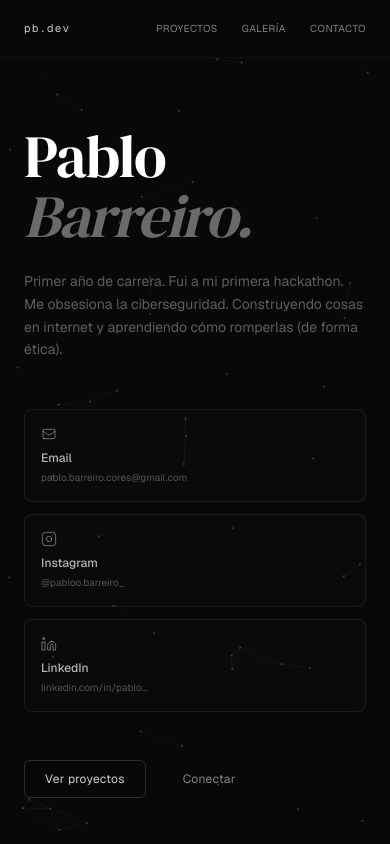
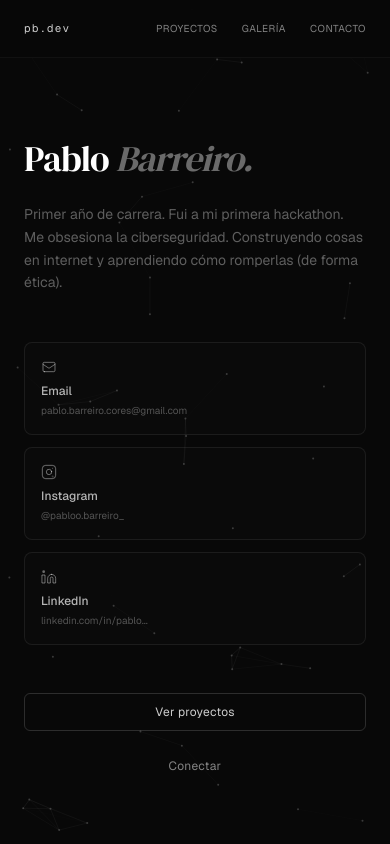
Before and after one commit to pbarreiroh/mi_web_personal, a Next.js app: page / in a window 390 px wide. Shown: the top 844 px of the page. Built offline with nearby package versions, Linux system fonts and the light colour scheme; no server answers; the database is empty.

Commit message:
fix: responsive y partículas interactivas

```diff
--- a/app/page.tsx
+++ b/app/page.tsx
@@ -143,21 +143,21 @@ export default function Home() {
       </nav>
 
       {/* Hero */}
-      <section className="relative min-h-screen flex flex-col justify-center items-center px-6 pt-20">
+      <section className="relative min-h-[100dvh] flex flex-col justify-center items-center pt-20">
         <ParticleCanvas />
 
-        <div className="relative z-10 w-full max-w-[680px] space-y-12">
+        <div className="relative z-10 w-full max-w-3xl px-6 md:px-12 lg:px-20 space-y-12">
           <ScrollReveal>
-            <h1 className="font-serif text-6xl tracking-tight text-white mb-2">
+            <h1 className="font-serif text-4xl md:text-6xl lg:text-7xl tracking-tight text-white mb-2">
               Pablo <span className="text-white/40 italic">Barreiro.</span>
             </h1>
-            <p className="text-white/[0.35] text-sm leading-relaxed max-w-lg mt-6">
+            <p className="text-white/[0.35] text-sm md:text-base leading-relaxed max-w-lg mt-6">
               Primer año de carrera. Fui a mi primera hackathon. Me obsesiona la ciberseguridad. Construyendo cosas en internet y aprendiendo cómo romperlas (de forma ética).
             </p>
           </ScrollReveal>
 
           <ScrollReveal>
-            <div className="grid grid-cols-1 sm:grid-cols-3 gap-3">
+            <div className="grid grid-cols-1 md:grid-cols-3 gap-3">
               <a href="mailto:pablo.barreiro.cores@gmail.com" className="hoverable p-4 border border-[rgba(255,255,255,0.07)] rounded-lg bg-white/[0.01] hover:bg-white/[0.03] transition-colors flex flex-col gap-2 relative overflow-hidden group">
                 <svg className="w-4 h-4 text-white/40" fill="none" stroke="currentColor" viewBox="0 0 24 24">
                   <path strokeLinecap="round" strokeLinejoin="round" strokeWidth={1.5} d="M3 8l7.89 5.26a2 2 0 002.22 0L21 8M5 19h14a2 2 0 002-2V7a2 2 0 00-2-2H5a2 2 0 00-2 2v10a2 2 0 002 2z" />
@@ -194,11 +194,11 @@ export default function Home() {
           </ScrollReveal>
 
           <ScrollReveal>
-            <div className="flex gap-4">
-              <a href="#proyectos" className="hoverable px-5 py-2.5 border border-[rgba(255,255,255,0.15)] text-white/80 text-xs tracking-wide rounded-md hover:bg-white/5 transition-colors">
+            <div className="flex flex-col sm:flex-row gap-4">
+              <a href="#proyectos" className="hoverable px-5 py-2.5 border border-[rgba(255,255,255,0.15)] text-white/80 text-xs tracking-wide text-center rounded-md hover:bg-white/5 transition-colors">
                 Ver proyectos
               </a>
-              <a href="#contacto" className="hoverable px-5 py-2.5 border border-transparent text-white/50 text-xs tracking-wide rounded-md hover:text-white hover:bg-white/5 transition-colors">
+              <a href="#contacto" className="hoverable px-5 py-2.5 border border-transparent text-white/50 text-xs tracking-wide text-center rounded-md hover:text-white hover:bg-white/5 transition-colors">
                 Conectar
               </a>
             </div>
@@ -206,7 +206,7 @@ export default function Home() {
         </div>
       </section>
 
-      <main className="max-w-[680px] mx-auto px-6 py-20 space-y-32">
+      <main className="max-w-2xl md:max-w-3xl mx-auto px-6 py-20 space-y-32">
 
         {/* LinkedIn Post - Últimamente */}
         <ScrollReveal>
```
